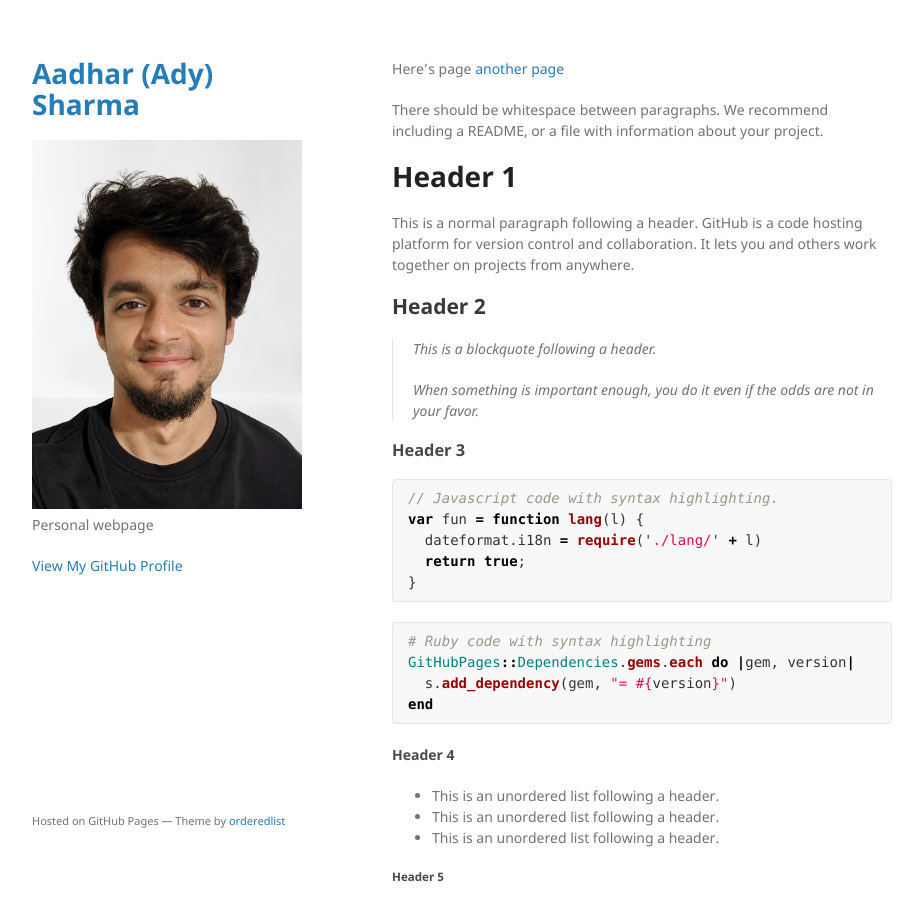
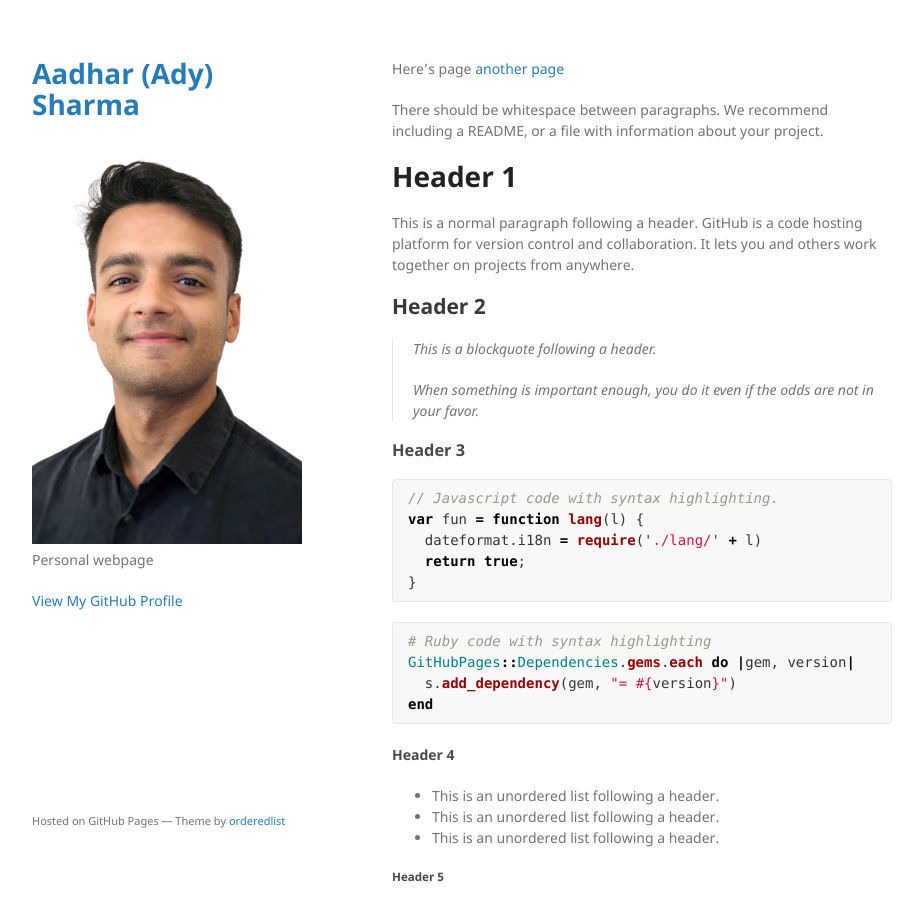
Before and after one commit to neuroady/neuroady.github.io, a Jekyll site: the page built from index.md, in a window 1280 px wide and 900 px high. Shown: the whole window, without its empty margins (178-1101 px from the left). Built offline with Jekyll 4.4.1, drawn with Linux system fonts in a browser that asks for light colours; our own code applies the rules of GitHub Pages for plain Markdown files.

Commit message:
Update _config.yml

```diff
--- a/_config.yml
+++ b/_config.yml
@@ -1,5 +1,5 @@
 title: Aadhar (Ady) Sharma
-logo: /assets/img/Ady-noBG.png
+logo: /assets/img/AdyNew-noBG.png
 description: Personal webpage
 show_downloads: false
 google_analytics: G-3GKSCZBXXE
```
